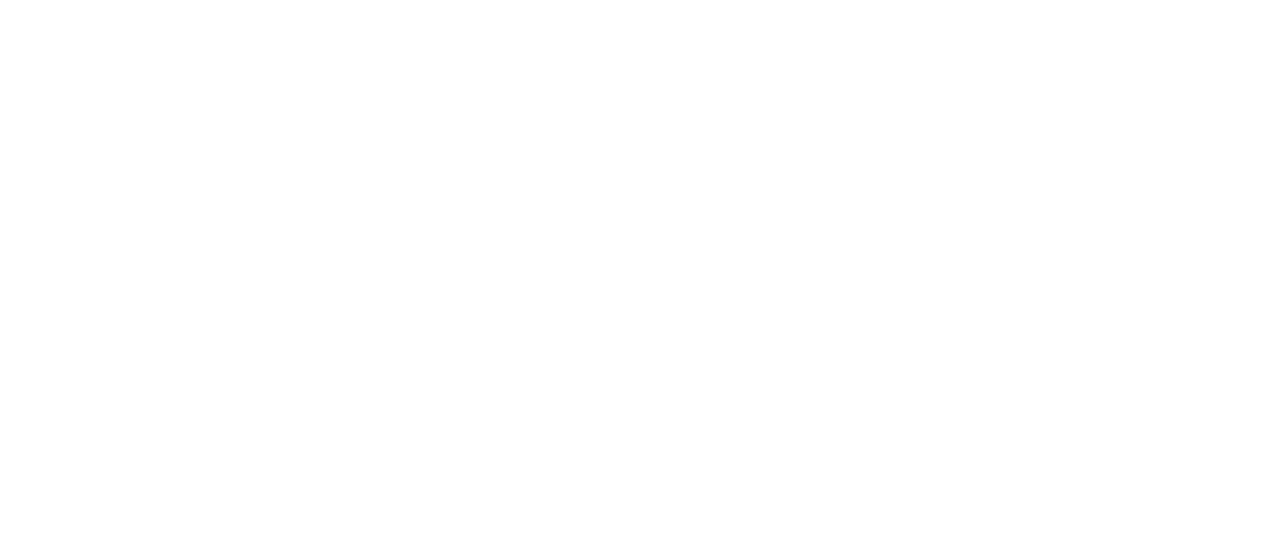
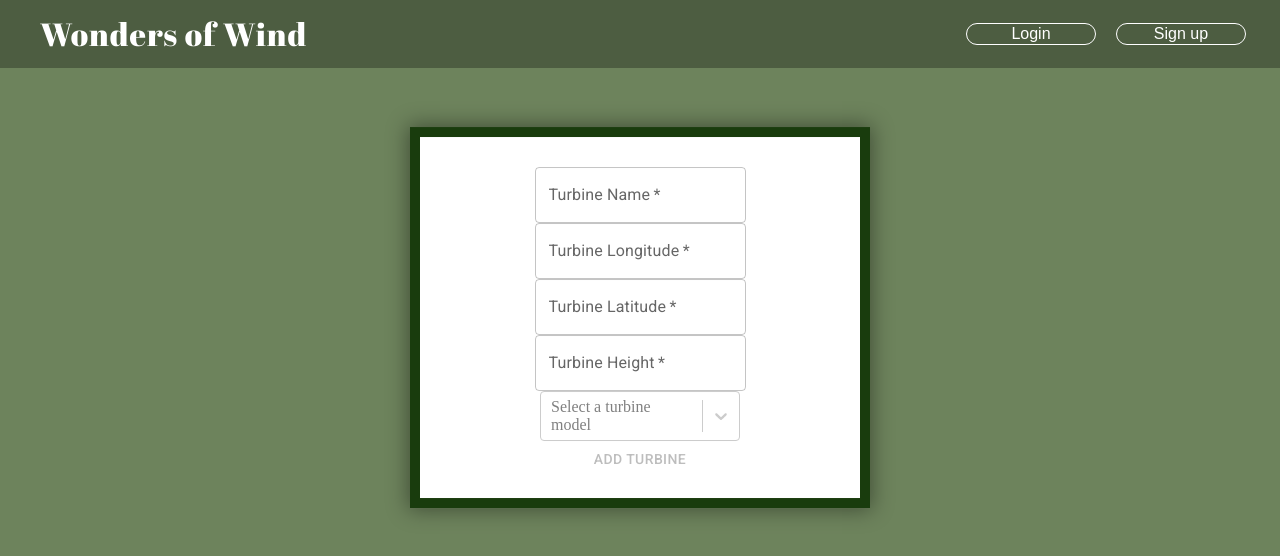
Before and after one commit to T1mTop1a/team_project_wonders_of_wind, a React (Create React App) app in the folder frontend/: page /addTurbine in a window 1280 px wide. Before the commit this address had no page. Shown: the top 556 px of the page. Built offline with nearby package versions, Linux system fonts and the light colour scheme; no server answers.

Commit message:
change import naming

```diff
--- a/frontend/src/App.js
+++ b/frontend/src/App.js
@@ -2,11 +2,11 @@ import "./App.css";
 import { BrowserRouter as Router, Routes, Route } from "react-router-dom";
 import React from "react";
 
-import Header from "./pages/home";
+import Header from "./pages/navBar";
 import Home from "./pages/homepage";
 import SignUp from "./pages/signup";
 import LogIn from "./pages/login";
-import EditTurbine from "./pages/EditTurbine";
+import AddTurbine from "./pages/addTurbine";
 import ViewTurbines from "./pages/viewTurbines";
 
 
@@ -18,7 +18,7 @@ function App() {
           <Route exact path="/header" exact element={<Header />} />
           <Route exact path="/signup" exact element={<SignUp />} />
           <Route exact path="/login" exact element={<LogIn />} />
-          <Route exact path="/editTurbine" exact element={<EditTurbine />} />
+          <Route exact path="/addTurbine" exact element={<AddTurbine />} />
           <Route exact path="/viewTurbines" exact element={<ViewTurbines />} />
       </Routes>
     </Router>
--- a/frontend/src/pages/addTurbine.js
+++ b/frontend/src/pages/addTurbine.js
@@ -1,6 +1,5 @@
 //This is the page that allows you to add a turbine
 import React, { useState, useEffect } from 'react';
-import "./css/home.css";
 import Header from "./navBar.js";
 import "./css/addTurbine.css";
 import { TextField, Button } from "@mui/material";
--- a/frontend/src/pages/homepage.js
+++ b/frontend/src/pages/homepage.js
@@ -1,4 +1,4 @@
-import Header from "./home.js";
+import Header from "./navBar.js";
 import "./css/homepage.css"
 
 import React, { useState, useEffect } from "react";
--- a/frontend/src/pages/login.js
+++ b/frontend/src/pages/login.js
@@ -1,5 +1,5 @@
 import React, {useEffect, useState} from "react";
-import Header from "./home.js";
+import Header from "./navBar.js";
 import "./css/signupLogin.css";
 import API from "../API";
 import {useNavigate} from "react-router-dom";
--- a/frontend/src/pages/signup.js
+++ b/frontend/src/pages/signup.js
@@ -1,4 +1,4 @@
-import Header from "./home.js";
+import Header from "./navBar.js";
 import React, {useState} from "react";
 import "./css/signupLogin.css";
 import API from "../API";
--- a/frontend/src/pages/viewTurbines.js
+++ b/frontend/src/pages/viewTurbines.js
@@ -1,4 +1,4 @@
-import Header from "./home.js";
+import Header from "./navBar.js";
 import React from "react";
 import API from "../API";
 import "./css/viewTurbines.css";
@@ -50,7 +50,7 @@ const ViewTurbines = () => {
             return (
                 <>
                 <div className = "noTurbines">You have not added any turbines yet.</div>
-                <Link style={{ textDecoration: "none"}} to="/EditTurbine">
+                <Link style={{ textDecoration: "none"}} to="/addTurbine">
                     <Button class="addTurbineButton addTurbineButtonEmpty"> Add your first turbine</Button>
                 </Link>
                 </>
@@ -58,7 +58,7 @@ const ViewTurbines = () => {
          }
          else{
            return(
-                <Link style={{ textDecoration: "none"}} to="/EditTurbine">
+                <Link style={{ textDecoration: "none"}} to="/addTurbine">
                     <Button class="addTurbineButton"> Add another turbine </Button>
                 </Link>
             )
```
